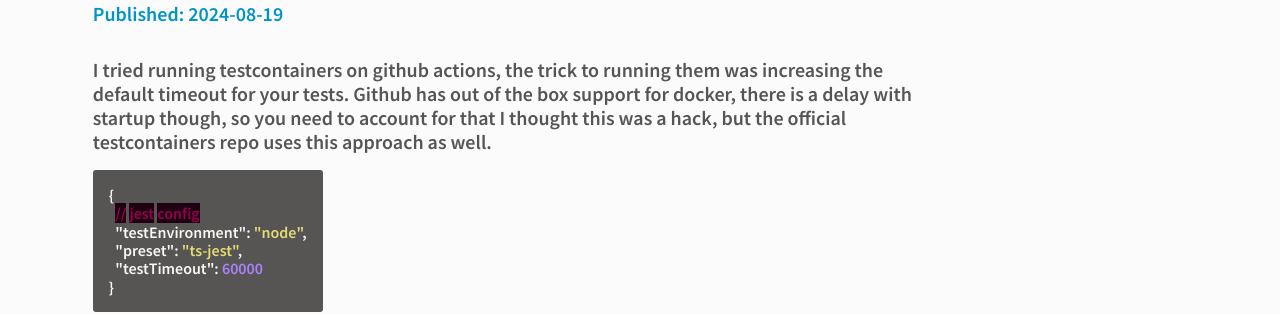
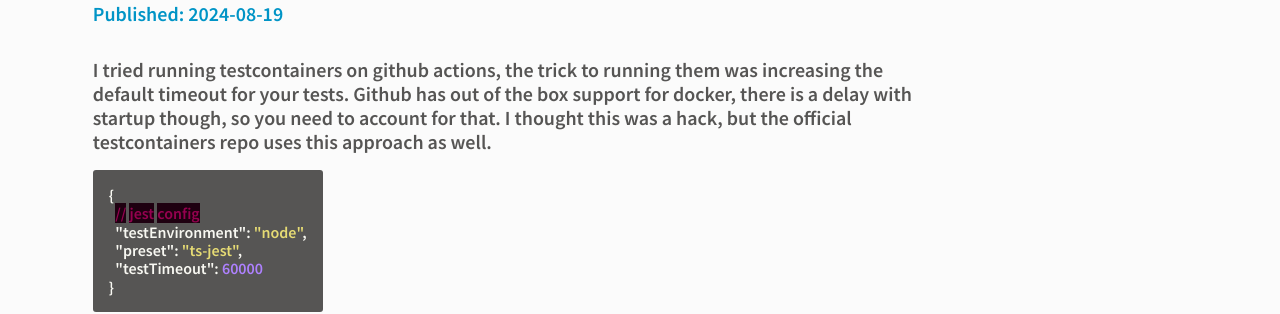
Before and after one commit to MFStapert/mfstapertdotdev, a Jekyll site: the page built from _posts/2024-08-20-testcontainers-with-github-actions.markdown, in a window 1280 px wide. Shown: the part 188-502 px from the top of the page. Built offline with Jekyll 4.4.1, drawn with Linux system fonts in a browser that asks for light colours.

Commit message:
Fix typo

````diff
--- a/_posts/2024-08-20-testcontainers-with-github-actions.markdown
+++ b/_posts/2024-08-20-testcontainers-with-github-actions.markdown
@@ -5,7 +5,7 @@ date: 2024-08-20 00:00:00 +0100
 ---
 
 I tried running testcontainers on github actions, the trick to running them was increasing the default timeout for your tests.
-Github has out of the box support for docker, there is a delay with startup though, so you need to account for that
+Github has out of the box support for docker, there is a delay with startup though, so you need to account for that.
 I thought this was a hack, but the official testcontainers repo uses this approach as well.
 
 ```json
````
